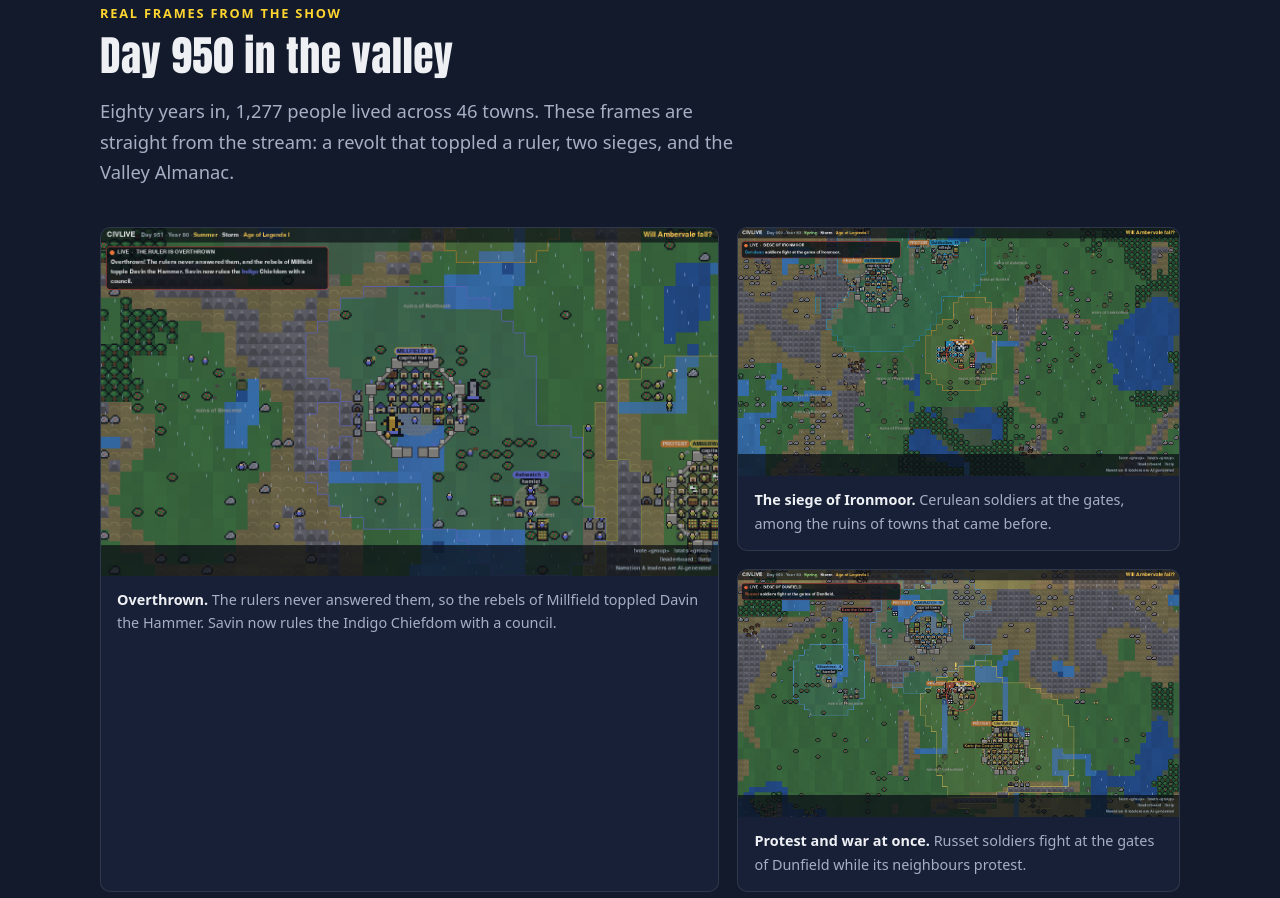
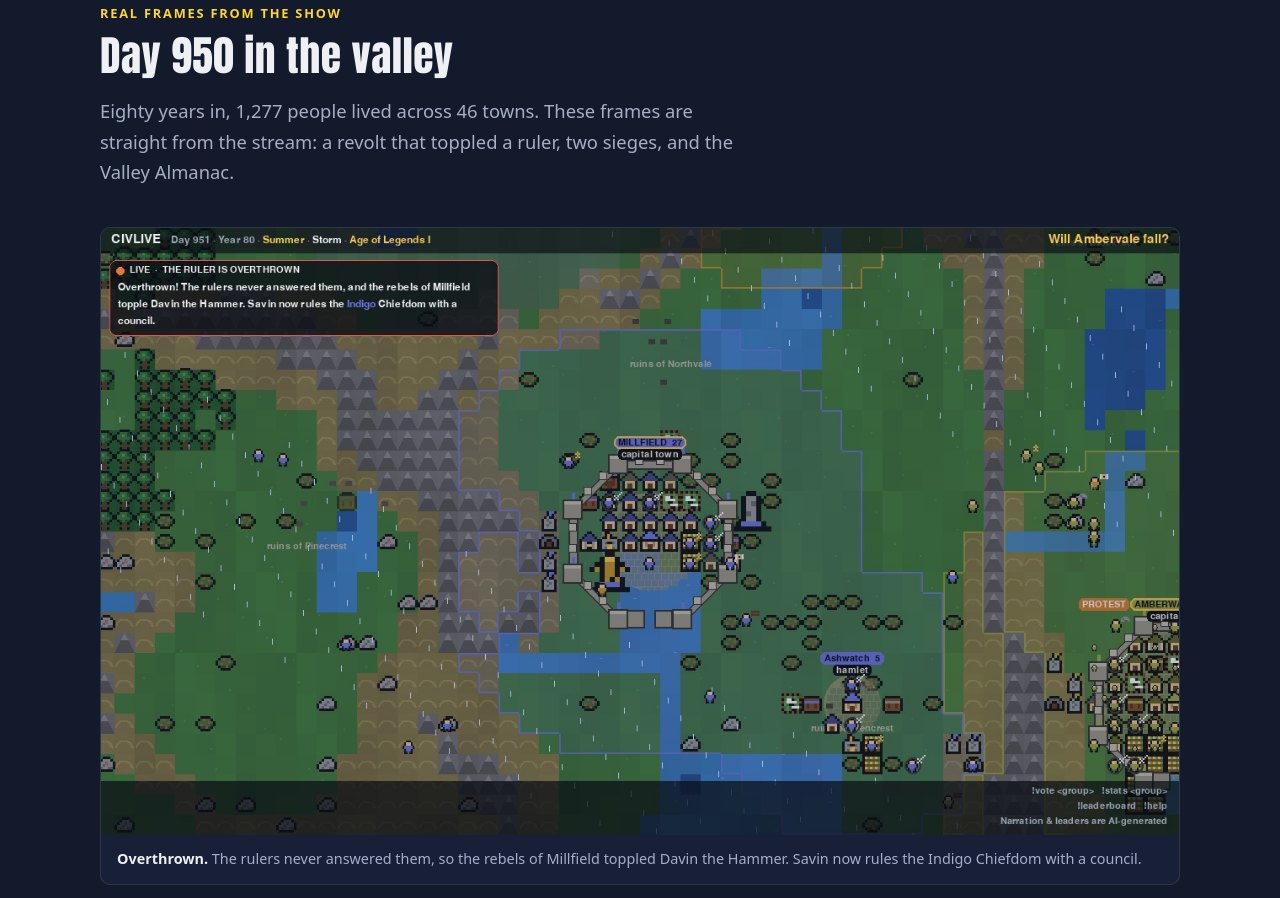
Before and after one commit to rburns2810/ai-civilization-live-site, a plain HTML site: page index.html in a window 1280 px wide. Shown: the part 1462-2360 px from the top of the page. Drawn offline with Linux system fonts and the light colour scheme.

Commit message:
Screenshots keep their shape
The Almanac screenshots were stretched; the featured frame now runs full width, uncropped.

Co-Authored-By: Claude Opus 5.5 <noreply@anthropic.com>

```diff
--- a/site.css
+++ b/site.css
@@ -12,7 +12,7 @@
 * { box-sizing: border-box; }
 html { scroll-behavior: smooth; }
 body { margin: 0; background: var(--bg); color: var(--fg); font: 17px/1.65 var(--body); -webkit-font-smoothing: antialiased; }
-img { max-width: 100%; display: block; }
+img { max-width: 100%; height: auto; display: block; }
 a { color: var(--gold); text-underline-offset: 3px; }
 a:hover { color: #fff; }
 .wrap { max-width: var(--wrap); margin: 0 auto; padding: 0 20px; }
@@ -92,14 +92,14 @@ h3 { font-size: 1.12rem; margin: 0 0 6px; }
 @media (max-width: 520px) { .ladder { grid-template-columns: 1fr; } }
 
 /* screenshots */
-.shots { display: grid; grid-template-columns: 1.4fr 1fr; gap: 18px; }
-.shots figure { margin: 0; background: var(--panel); border: 1px solid var(--line); border-radius: 10px; overflow: hidden; }
-.shots figure:first-child { grid-row: span 2; }
+.shots { display: grid; grid-template-columns: 1fr 1fr; gap: 18px; }
+.shots figure { margin: 0; display: flex; flex-direction: column; background: var(--panel); border: 1px solid var(--line); border-radius: 10px; overflow: hidden; }
+.shots figure:first-child { grid-column: 1 / -1; }
 .shots img { width: 100%; height: auto; }
 .shots figcaption { padding: 12px 16px 14px; font-size: 0.9rem; color: var(--muted); }
 .shots figcaption strong { color: var(--fg); }
 .almanac { display: grid; grid-template-columns: 1fr 1fr; gap: 18px; margin-top: 18px; }
-@media (max-width: 860px) { .shots, .almanac { grid-template-columns: 1fr; } .shots figure:first-child { grid-row: auto; } }
+@media (max-width: 860px) { .shots, .almanac { grid-template-columns: 1fr; } }
 
 /* feature cards */
 .cards { display: grid; grid-template-columns: repeat(3, 1fr); gap: 18px; }
```
